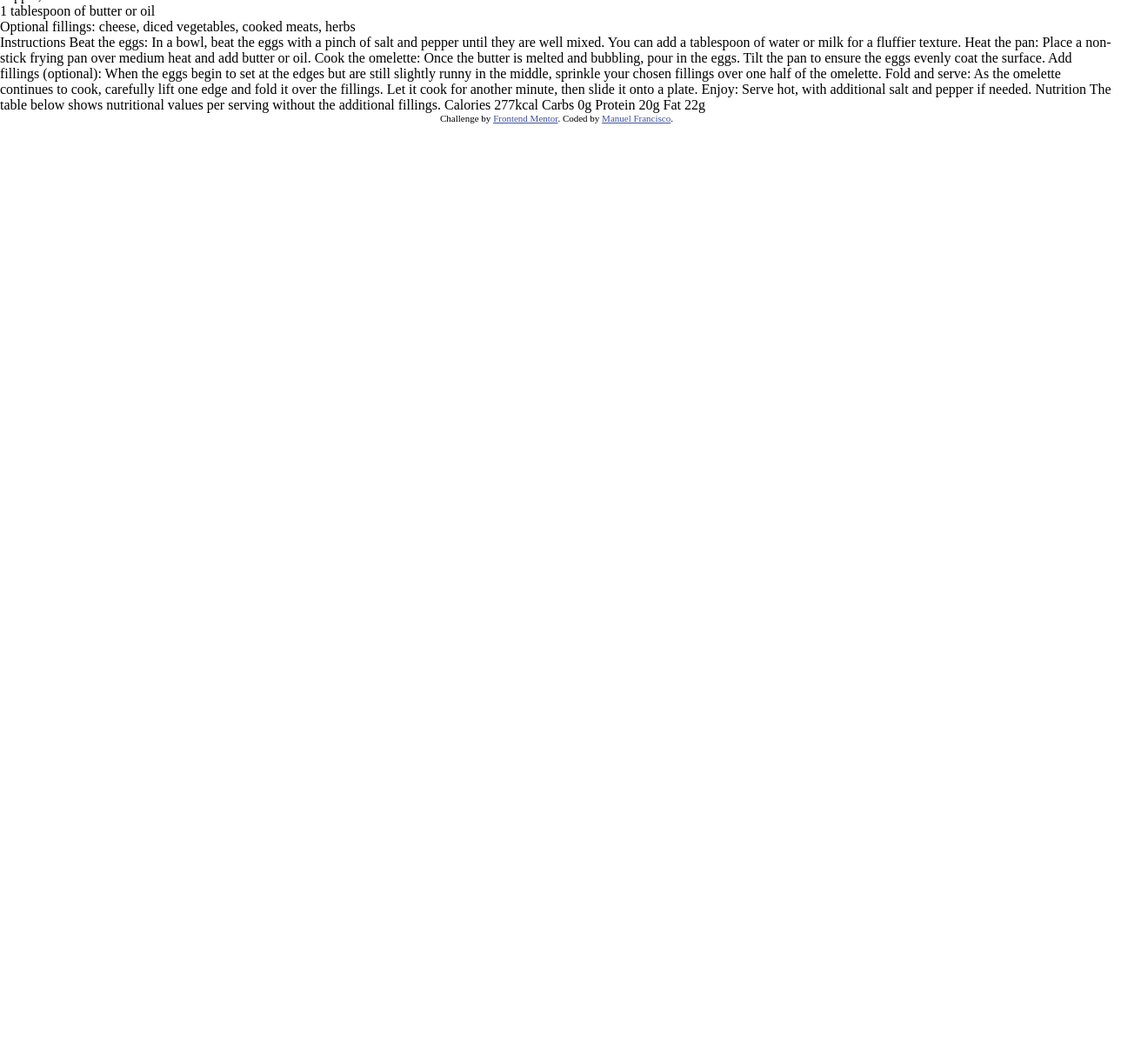
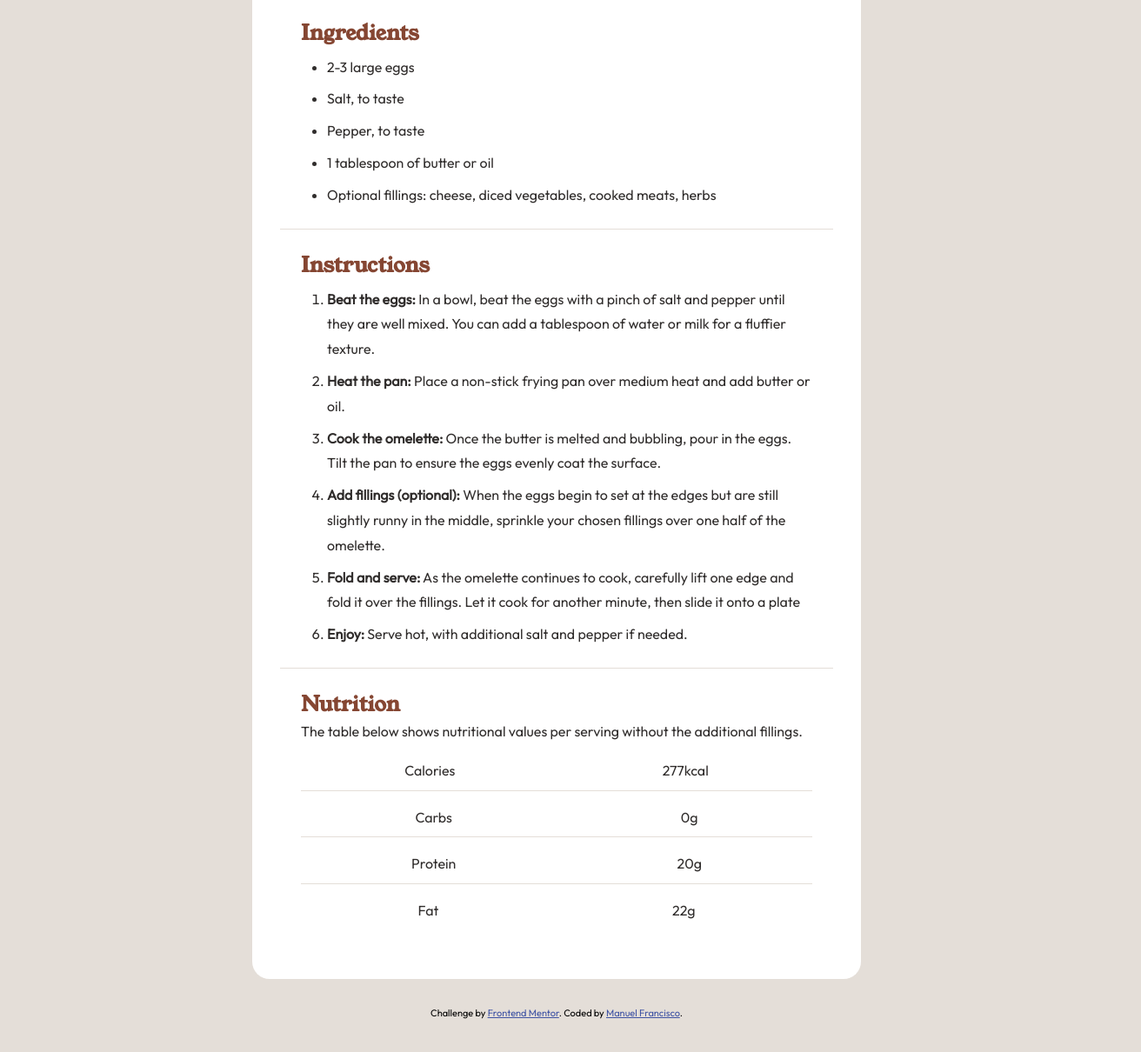
Before and after one commit to ManuelFrancisco42/fem-recipe-page-, a plain HTML site: page index.html in a window 1280 px wide. Shown: the part 812-2022 px from the top of the page at 87% size, 1312 px wide, since content can reach past the window. Before the commit the page ends 954 px from the top, so only its background shows below. Drawn offline with Linux system fonts and the light colour scheme.

Commit message:
end of application

```diff
--- a/css/index.css
+++ b/css/index.css
@@ -1,15 +1,30 @@
-/* ======= Fonts =========*/
+ /* ======= Variable =========*/
+
+:root {
+    /* Colors */
+    --primary-color-nutmeg: hsl(14, 45%, 36%);
+    --primary-color-dark-raspberry: hsl(332, 51%, 32%);
+
+    --neutral-color-White: hsl(0, 0%, 100%);
+    --neutral-color-rose-white: hsl(330, 100%, 98%);
+    --neutral-color-eggshell: hsl(30, 54%, 90%);
+    --neutral-color-light-grey: hsl(30, 18%, 87%);
+    --neutral-color-wenge-brown: hsl(30, 10%, 34%);
+    --neutral-color-dark-charcoal: hsl(24, 5%, 18%);
+
+}
 
 
+/* ======= Fonts =========*/
 
 @font-face {
   font-family: outfit;
-    src: url(/assets/fonts/outfit/static/Outfit-Regular.ttf)format("ttf")
+  src: url(/assets/fonts/outfit/static/Outfit-Regular.ttf) format("truetype");
 }
 
 @font-face {
   font-family: youngserif;
-    src: url(/assets/fonts/young-serif/YoungSerif-Regular.ttf) format("ttf");
+  src: url(/assets/fonts/young-serif/YoungSerif-Regular.ttf) format("truetype");
 }
 
 * {
@@ -19,6 +34,103 @@
 }
 
 body {
+  font-family: outfit, sans-serif;
+  background-color: var( --neutral-color-light-grey);
+}
 
-    font-family: outfit;
+img {
+  max-width: 100%;
+  border-radius: 20px;
 }
+
+h1 {
+    font-family: youngserif, sans-serif;
+}
+
+h2 {
+  font-family: youngserif, sans-serif;
+  color: var(--primary-color-nutmeg);
+}
+
+
+
+.banner h1 {
+margin-bottom: 1rem;
+}
+.banner article {
+    background-color: var(--neutral-color-rose-white);
+    border-radius: 0.5rem;
+    padding: 1.5rem;
+    margin-top: 1.5rem;
+}
+
+.banner article h3 {
+    color: var(--primary-color-dark-raspberry);
+}
+
+
+p, li {
+    line-height: 1.8;
+    color: var(--neutral-color-dark-charcoal);
+}
+
+ul, ol {
+    padding-left: 30px;
+}
+.container {
+    max-width: 700px;
+    margin-inline: auto;
+    padding: 5rem 0 ;
+    /* margin-bottom: 5px; */
+    background-color: #fff;
+}
+.container div:not(first-child) {
+  padding: 1.5rem;
+}
+
+li {
+    margin-top: 0.5rem;
+}
+
+.instructions {
+    border-top: 1px solid var(--neutral-color-light-grey);
+    border-bottom: 1px solid var(--neutral-color-light-grey);
+}
+
+.nutrition-list {
+    list-style-type: none;
+    padding: 0;
+}
+
+.nutrition ul li {
+    display: flex;
+    align-items: center;
+    justify-content: space-around;
+    border-bottom: 1px solid var(--neutral-color-light-grey);
+    padding: 0.5rem 0;
+}
+
+.nutrition ul li:last-child {
+    border-bottom: none;
+}
+
+
+.attribution {
+  font-size: 11px;
+  text-align: center;
+  margin-bottom: 5rem;
+  margin-top: 2rem;
+}
+
+.attribution a {
+  color: hsl(228, 45%, 44%);
+}
+
+
+@media (min-width: 768px) {
+    .container {
+        border-radius: 20px;
+        margin: 5rem auto 0;
+        padding: 2rem 2rem ;
+    }
+}
--- a/index.html
+++ b/index.html
@@ -8,17 +8,15 @@
 
   <title>Frontend Mentor | Recipe page</title>
 <link rel="stylesheet" href="./css/index.css">
-  <!-- Feel free to remove these styles or customise in your own stylesheet 👍 -->
-  <style>
-    .attribution { font-size: 11px; text-align: center; }
-    .attribution a { color: hsl(228, 45%, 44%); }
-  </style>
+
 </head>
 <body>
 
  <div class="container">
-  <img src="./assets/images/image-omelette.jpeg" alt="" srcset="">
-  <div>
+
+    <img src="./assets/images/image-omelette.jpeg" alt="" srcset="">
+
+  <div class="banner">
     <h1>Simple Omelette Recipe</h1>
    <p>An easy and quick dish, perfect for any meal. This classic omelette combines beaten eggs cooked
     to perfection, optionally filled with your choice of cheese, vegetables, or meats.</p>
@@ -34,7 +32,7 @@
 
  </article>
 </div>
-<div>
+<div class="ingredients">
  <h2>Ingredients</h2>
 <ul>
   <li>2-3 large eggs</li>
@@ -43,48 +41,37 @@
   <li>1 tablespoon of butter or oil</li>
   <li>Optional fillings: cheese, diced vegetables, cooked meats, herbs</li>
 </ul>
-
-
-
-
-
-
+</div>
+<div class="instructions">
+  <h2>Instructions</h2>
+  <ol>
+    <li><strong>Beat the eggs:</strong> In a bowl, beat the eggs with a pinch of salt and pepper until they are well mixed.
+      You can add a tablespoon of water or milk for a fluffier texture.</li>
+    <li><strong>Heat the pan:</strong> Place a non-stick frying pan over medium heat and add butter or oil.</li>
+    <li><strong>Cook the omelette:</strong> Once the butter is melted and bubbling, pour in the eggs. Tilt the pan to ensure
+      the eggs evenly coat the surface.</li>
+    <li><strong>Add fillings (optional):</strong> When the eggs begin to set at the edges but are still slightly runny in the
+      middle, sprinkle your chosen fillings over one half of the omelette.</li>
+    <li><strong>Fold and serve:</strong> As the omelette continues to cook, carefully lift one edge and fold it over the
+      fillings. Let it cook for another minute, then slide it onto a plate</li>
+    <li><strong>Enjoy:</strong> Serve hot, with additional salt and pepper if needed.</li>
+  </ol>
 </div>
 
+<div class="nutrition">
+  <h2>Nutrition</h2>
+  <p>The table below shows nutritional values per serving without the additional fillings.
+  </p>
+  <article>
+    <ul class="nutrition-list">
+    <li><span>Calories</span>277kcal</li>
+    <li><span>Carbs</span>0g</li>
+    <li><span>Protein</span>20g</li>
+    <li><span>Fat</span>22g</li>
+    </ul>
+  </article>
+</div>
 
-  Instructions
-
-  Beat the eggs: In a bowl, beat the eggs with a pinch of salt and pepper until they are well mixed.
-  You can add a tablespoon of water or milk for a fluffier texture.
-
-  Heat the pan: Place a non-stick frying pan over medium heat and add butter or oil.
-
-  Cook the omelette: Once the butter is melted and bubbling, pour in the eggs. Tilt the pan to ensure
-  the eggs evenly coat the surface.
-
-  Add fillings (optional): When the eggs begin to set at the edges but are still slightly runny in the
-  middle, sprinkle your chosen fillings over one half of the omelette.
-
-  Fold and serve: As the omelette continues to cook, carefully lift one edge and fold it over the
-  fillings. Let it cook for another minute, then slide it onto a plate.
-
-  Enjoy: Serve hot, with additional salt and pepper if needed.
-
-  Nutrition
-
-  The table below shows nutritional values per serving without the additional fillings.
-
-  Calories
-  277kcal
-
-  Carbs
-  0g
-
-  Protein
-  20g
-
-  Fat
-  22g
  </div>
 
   <div class="attribution">
```
Lines whose indentation alone changed are shown as unchanged.
